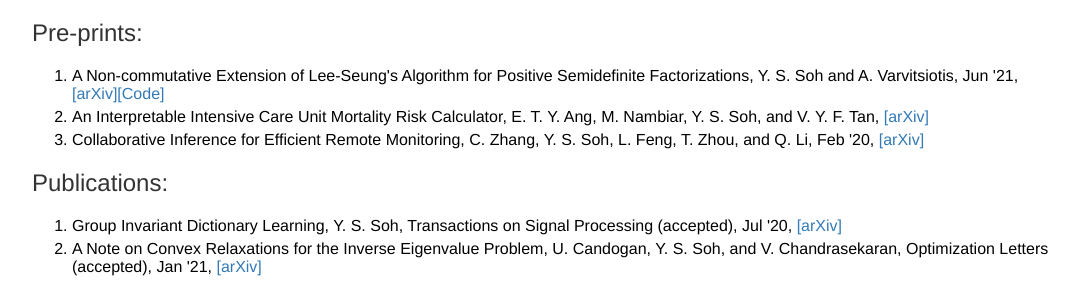
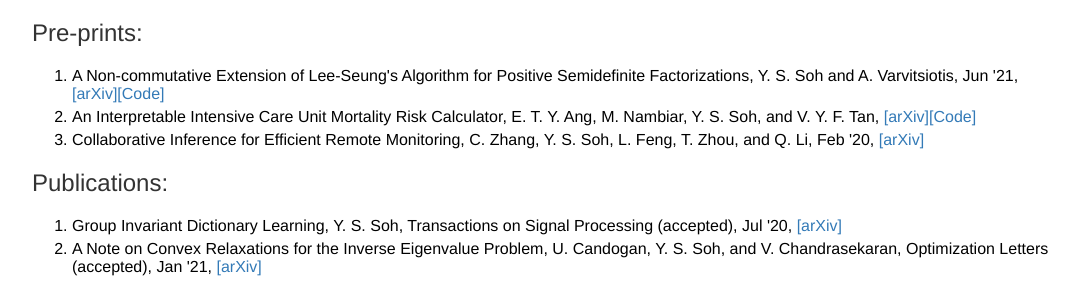
Before and after one commit to yssoh/yssoh.github.io, a Jekyll site: the page built from research/index.html, in a window 1280 px wide. Shown: the part 174-455 px from the top of the page, without its empty margins (96-1183 px from the left). Built offline with Jekyll 4.4.1, drawn with Linux system fonts in a browser that asks for light colours.

Commit message:
Update index.html

```diff
--- a/research/index.html
+++ b/research/index.html
@@ -7,7 +7,7 @@ title: Yong Sheng Soh
   <h2>Pre-prints:</h2>
   <ol>
     <li>A Non-commutative Extension of Lee-Seung's Algorithm for Positive Semidefinite Factorizations, Y. S. Soh and A. Varvitsiotis, Jun '21, <a href = "https://arxiv.org/abs/2106.00293">[arXiv]</a><a href = "https://github.com/yssoh/PSD_MM">[Code]</a></li>
-	<li>An Interpretable Intensive Care Unit Mortality Risk Calculator, E. T. Y. Ang, M. Nambiar, Y. S. Soh, and V. Y. F. Tan, <a href = "https://arxiv.org/abs/2101.07426">[arXiv]</a></li>
+	<li>An Interpretable Intensive Care Unit Mortality Risk Calculator, E. T. Y. Ang, M. Nambiar, Y. S. Soh, and V. Y. F. Tan, <a href = "https://arxiv.org/abs/2101.07426">[arXiv]</a><a href = "https://github.com/dualinsanity007/FYP-Interpretable-ICU-Mortality-Risk-Calculator">[Code]</a></li>
     <li>Collaborative Inference for Efficient Remote Monitoring, C. Zhang, Y. S. Soh, L. Feng, T. Zhou, and Q. Li, Feb '20, <a href = "https://arxiv.org/abs/2002.04759">[arXiv]</a></li>
   </ol>
 
```
